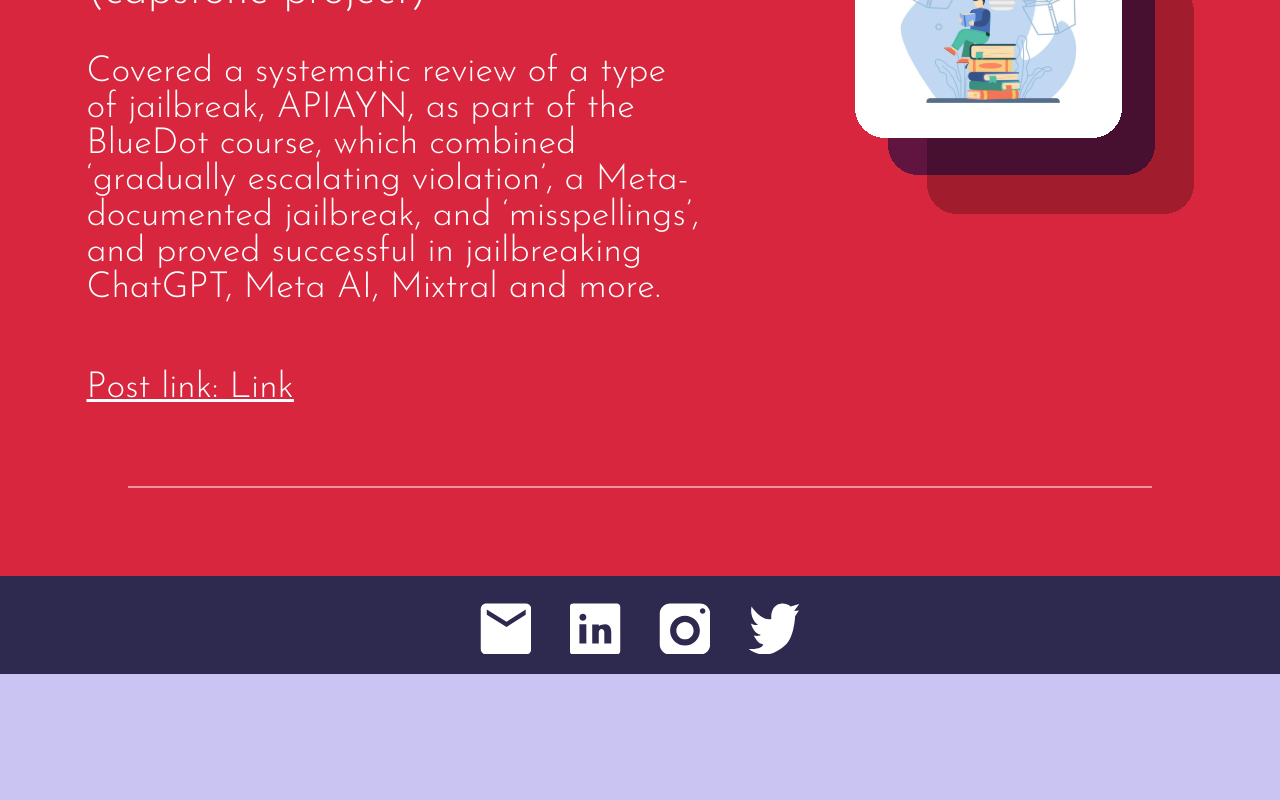
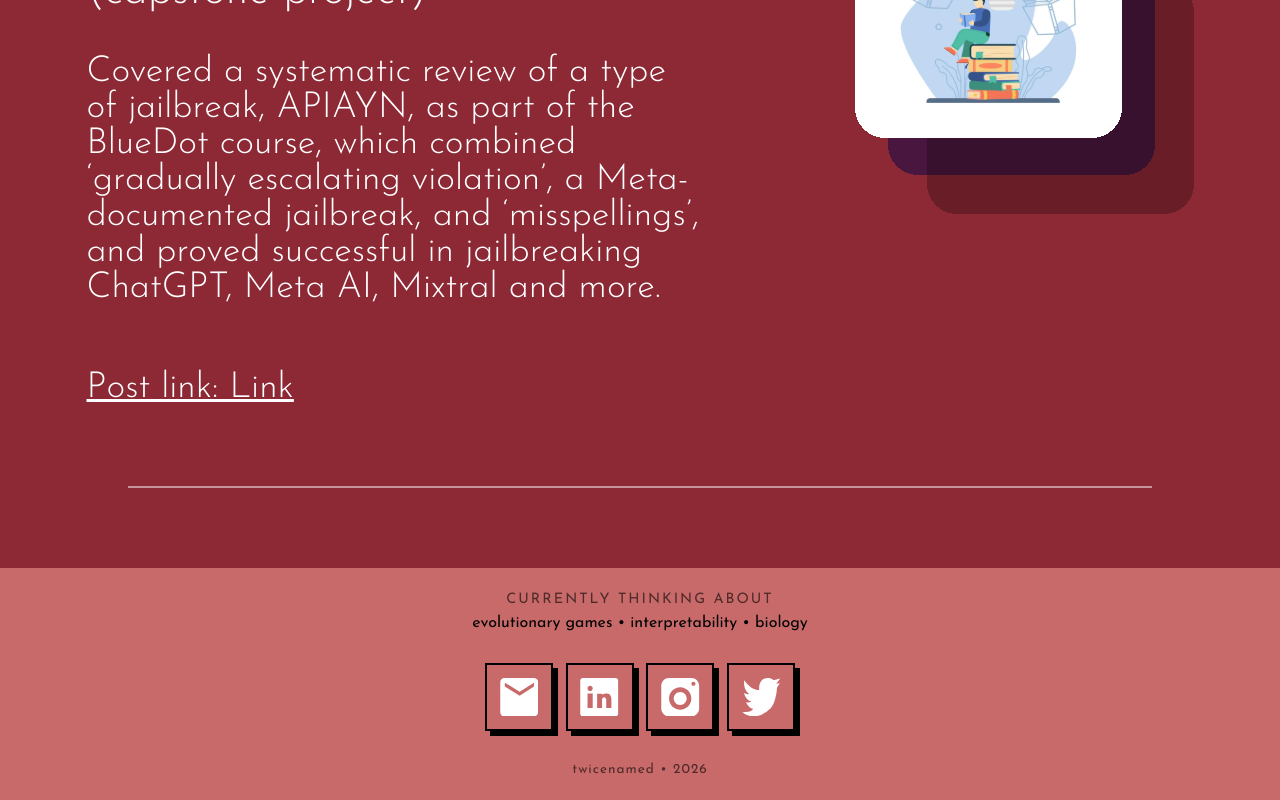
Before and after one commit to Sharatjacob2/main_website, a React (Create React App) app: page /projects in a window 1280 px wide. Shown: the part 4298-5098 px from the top of the page. Before the commit the page ends 4972 px from the top, so only its background shows below. Built offline with nearby package versions, Linux system fonts and the light colour scheme.

Commit message:
changed the colors to be less blinding and more easy on the eyes, modified footer details as well

```diff
--- a/src/blogPage/Blog.js
+++ b/src/blogPage/Blog.js
@@ -55,7 +55,7 @@
     right: 27.344,
   };
   return (
-    <div className="Blog-Page" style={{ backgroundColor: "#C5D86D" }}>
+    <div className="Blog-Page" style={{ backgroundColor: "#9dae4d" }}>
       <TitleEffect className="title-margin" title={title} />
       <div className="blog-main-title">POSTS</div>
       <div className="blog-main-title-underline"></div>
@@ -64,7 +64,7 @@
           <BlogItem key={blogitem.slug} item={blogitem} />
         ))}
       </div>
-      <Footer color={"#B7A555"} />
+      <Footer color={"#c6bc90"} />
     </div>
   );
 };
--- a/src/blogPage/BlogPost.css
+++ b/src/blogPage/BlogPost.css
@@ -24,7 +24,7 @@
 .blog-post-wrapper {
     min-height: 100vh;
     padding: 80px 20px;
-    background-color: #C5D86D;
+    background-color: #9baa57;
 }
 
 .blog-post {
--- a/src/footer/Footer.css
+++ b/src/footer/Footer.css
@@ -1,26 +1,99 @@
-.footer{
+.footer {
     width: 100%;
-    display: block;
-    position: relative;
-    bottom: -1vh;
+
+    display: flex;
+    flex-direction: column;
+
+    align-items: center;
+
     margin-top: 10vh;
-    padding: 1vh 0vh;
+
+    padding: 3vh 0;
 }
 
-.footericons{
-    position: relative;
-    margin: 1vw;
-    width: 4vw;
-    height: 4vw;
-    vertical-align: bottom;
-    padding: 0.5vw;
+.footer-status {
+    font-size: 0.9rem;
+
+    letter-spacing: 2px;
+
+    text-transform: uppercase;
+
+    opacity: 0.6;
+
+    margin-bottom: 0.5rem;
+}
+
+.footer-signature {
+    font-size: 1rem;
+
+    margin-bottom: 2rem;
+
+    text-align: center;
+}
+
+.footer-icons {
+    display: flex;
+
+    gap: 1vw;
+
+    margin-bottom: 2rem;
+}
+
+.footer-credit {
+    font-size: 0.85rem;
+
+    opacity: 0.6;
+
+    letter-spacing: 1px;
+}
+
+.footer-card {
+    width: 5vw;
+    height: 5vw;
+
+    min-width: 55px;
+    min-height: 55px;
+
+    /* background: white; */
+
+    border: 2px solid black;
+
+    box-shadow: 5px 5px 0 black;
+
+    display: flex;
+    justify-content: center;
+    align-items: center;
+
+    text-decoration: none;
+
+    transition: 0.15s ease;
+
+    transform: translate(0, 0);
+}
+
+.footer-card:hover {
+    transform: translate(-5px, -5px);
+
+    box-shadow: 10px 10px 0 black;
+}
+
+.footericons {
+    width: 60%;
+    height: 60%;
+
+    fill: currentColor;
+
+    color: black;
 }
 
 @media (max-width: 800px) {
-    .footer{
-        padding: 2.5vh 0vh;
+    .footer {
+        gap: 3vw;
+        padding: 3vh 0;
     }
-    .footericons{
-        margin: 1.5vw;
+
+    .footer-card {
+        width: 60px;
+        height: 60px;
     }
 }
--- a/src/footer/Footer.js
+++ b/src/footer/Footer.js
@@ -6,9 +6,15 @@
 
 const FooterIcon = (props) => {
     const { link, svgName: SvgIcon } = props.item;
+
     return (
-        <a href={link} target="_blank" rel="noopener noreferrer">
-            <SvgIcon className="footericons"/>
+        <a
+            href={link}
+            target="_blank"
+            rel="noopener noreferrer"
+            className="footer-card"
+        >
+            <SvgIcon className="footericons" />
         </a>
     );
 }
@@ -21,13 +27,33 @@
         {link: "https://www.instagram.com/sharatj_2/", svgName: Instagram},
         {link: "https://x.com/sharatj_2", svgName: Twitter},
     ]
-    return (
-        <div className="footer" style={{ backgroundColor: color }}>
+return (
+    <div
+        className="footer"
+        style={{ backgroundColor: color }}
+    >
+        <div className="footer-status">
+            currently thinking about
+        </div>
+
+        <div className="footer-signature">
+            evolutionary games • interpretability • biology
+        </div>
+
+        <div className="footer-icons">
             {footericonslist.map((footericon) => (
-                <FooterIcon item = {footericon}/>
+                <FooterIcon
+                    key={footericon.link}
+                    item={footericon}
+                />
             ))}
         </div>
-    );
+
+        <div className="footer-credit">
+            twicenamed • 2026
+        </div>
+    </div>
+);
 }
 
 export default Footer;
--- a/src/landingPage/WelcomePage.js
+++ b/src/landingPage/WelcomePage.js
@@ -1,7 +1,6 @@
 import './WelcomePage.css';
 import { ReactComponent as Welcome } from './WELCOME.svg';
 import { ReactComponent as WelcomeBack } from './WELCOME back.svg';
-
 import { ReactComponent as AboutImage } from './iconsLandingPage/AboutImage.svg';
 import { ReactComponent as ProjectImage } from './iconsLandingPage/ProjectImage.svg';
 import { ReactComponent as WeirdImage } from './iconsLandingPage/WeirdImage.svg';
@@ -18,11 +17,11 @@
     // const navigate = useNavigate();
 
     const selectors = [
-        { title: "projects", color: '#D7263D', svgName: ProjectImage, id: 1 },
-        { title: "cv&resume", color: '#F46036', svgName: ResumeImage, id: 2 },
-        { title: "about", color: '#2E294E', svgName: AboutImage, id: 3 },
-        { title: "weird", color: '#1B998B', svgName: WeirdImage, id: 4 },
-        { title: "blog", color: '#C5D86D', svgName: WriteImage, id: 5 }
+        { title: "projects", color: '#b9283b', svgName: ProjectImage, id: 1 },
+        { title: "cv&resume", color: '#b34c30', svgName: ResumeImage, id: 2 },
+        { title: "about", color: '#2f2a4d', svgName: AboutImage, id: 3 },
+        { title: "weird", color: '#109789', svgName: WeirdImage, id: 4 },
+        { title: "blog", color: '#acbc64', svgName: WriteImage, id: 5 }
     ];
 
     const [colorValue, setColorValue] = useState('white');
--- a/src/projectPage/Project.js
+++ b/src/projectPage/Project.js
@@ -47,12 +47,12 @@
 
     ]
     return (
-        <div className="Projects-Page" style={{ backgroundColor: '#D7263D' }}>
+        <div className="Projects-Page" style={{ backgroundColor: '#8d2835' }}>
             <TitleEffect title={title} />
             {project_items.map((project_item) => (
             <ProjectItem item = {project_item}/>
             ))}
-            <Footer color={'#2E294E'} />
+            <Footer color={'#c96a6a'} />
         </div>
     );
 }
--- a/src/resumePage/Resume.css
+++ b/src/resumePage/Resume.css
@@ -1,19 +1,19 @@
-.Resume-Page{
+.Resume-Page {
   min-height: 100%;
   width: 100%;
   overflow: hidden;
 }
 
-.downloadtext{
+.downloadtext {
   display: inline;
   font-size: 4vw;
   font-weight: 300;
 }
 
-.download-button{
+.download-button {
   padding: 4vh 5vh;
   background-color: black;
-    stroke:none;
+  stroke: none;
   color: white;
   opacity: 50%;
   border-radius: 2vh;
@@ -21,20 +21,20 @@
   position: relative;
 }
 
-.download-icon{
+.download-icon {
   margin-right: 1.5vw;
 }
-.download-button:hover{
+.download-button:hover {
   opacity: 75%;
 }
 
-.download{
+.download {
   display: block;
   position: relative;
   /* top: 10vh; */
 }
 
-.pageone{
+.pageone {
   display: block;
   position: relative;
   left: 50%;
@@ -42,13 +42,14 @@
   margin-top: 10vh;
   width: 80%;
   height: 50%;
+  box-shadow: 10px 10px 0 black;
 }
 
 @media (max-width: 800px) {
-.pageone{
+  .pageone {
     margin-top: 3vh;
   }
-.download-icon{
+  .download-icon {
     width: 4vw;
     height: 4vw;
   }
--- a/src/resumePage/Resume.js
+++ b/src/resumePage/Resume.js
@@ -18,7 +18,7 @@
     const title = { front: ResumeF, back: ResumeB, centre: ResumeCentre, top: -21.094, left: -11.875, width: 55.313, height: 55.313 };
 
     return (
-        <div className="Resume-Page" style={{ backgroundColor: '#F46036' }}>
+        <div className="Resume-Page" style={{ backgroundColor: '#c44e2d' }}>
             <TitleEffect title={title} />
             <a href="/Sharat Resume.pdf" download="Sharat Resume.pdf" className="download">
                 <button className="download-button">
--- a/src/weirdPage/Weird.js
+++ b/src/weirdPage/Weird.js
@@ -37,12 +37,12 @@
         {svgNames: FigmaArt, description: "a collection of digital designs made on Figma under an Unsplash craze"},
     ]
     return (
-        <div className="Weird-Page" style={{backgroundColor: '#1B998B'}}>
+        <div className="Weird-Page" style={{backgroundColor: '#26857a'}}>
             <TitleEffect title ={title}/>
             {weirditems.map((weirditem) => (
                 <WeirdItem item = {weirditem} />
             ))}
-            <Footer color = {'#062A26'}/>
+            <Footer color = {'#7db0aa'}/>
 
     </div>
       );
```
Lines whose indentation alone changed are shown as unchanged.
